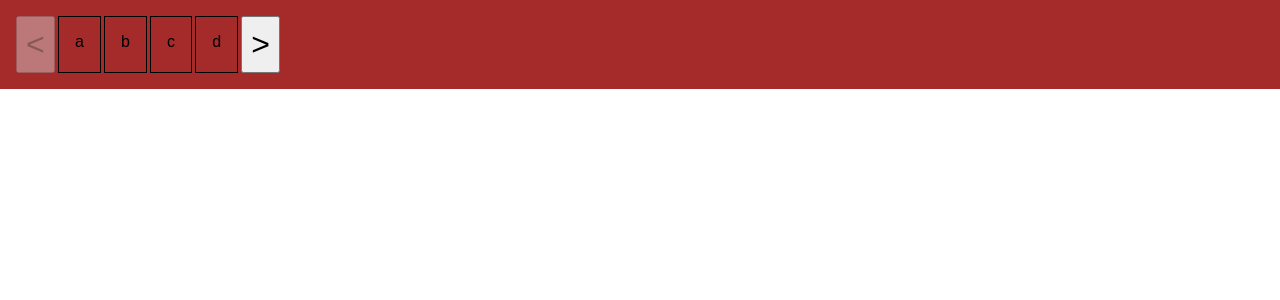
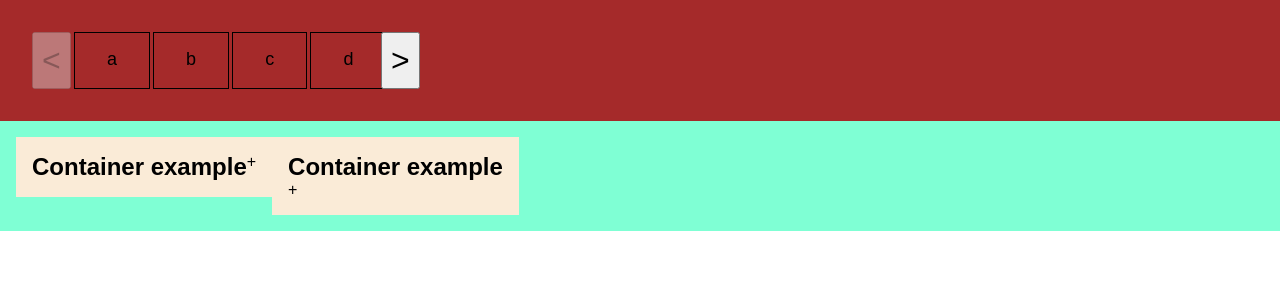
Before and after one commit to CesarQuint/Laboratory, a React (Vite) app: page / in a window 1280 px wide. Shown: the top 300 px of the page. Built offline with nearby package versions, Linux system fonts and the light colour scheme.

Commit message:
DropDrown

```diff
--- a/src/App.jsx
+++ b/src/App.jsx
@@ -1,4 +1,5 @@
 import Carrousel from "./components/Carrousel"
+import Dropdown from "./components/Dropdown"
 
 function App() {
 
@@ -6,6 +7,7 @@ function App() {
   return (
     <main >
       <Carrousel/>
+      <Dropdown/>
     </main>
   )
 }
--- a/src/components/Carrousel.jsx
+++ b/src/components/Carrousel.jsx
@@ -20,6 +20,7 @@ function Carrousel() {
         "i"
     ]
     const itArr=exArr.slice(0,4)
+
 
     useEffect(()=>{
         if(!activeArr.length){
--- /dev/null
+++ b/src/components/Dropdown.jsx
@@ -0,0 +1,51 @@
+import {useState} from 'react'
+
+function Dropdown() {
+    const [activo,setActivo]=useState(false)
+
+    const handleMostrar=()=>{
+        setActivo(!activo)
+    }
+
+  return (
+    <div className='dropContainer'>
+        <div className='dropBody'>
+            <section
+            className='select'
+            onClick={()=>handleMostrar()}
+            >
+                <h2>Container example</h2>
+                <span>{!activo ?"+":"-"}</span>
+            </section>
+            <section className={`${activo ?'show':''}  options `}>
+                <a href="/">Opt 1</a>
+                <a href="/">Opt 2</a>
+                <a href="/">Opt 3</a>
+                <a href="/">Opt 4</a>
+            </section>
+
+        </div>
+        {/**DropDown con hover */}
+        <div className='dropBody'>
+            <section
+            className='select2'
+            onClick={()=>handleMostrar()}
+            >
+                <h2>Container example</h2>
+                <span>{!activo ?"+":"-"}</span>
+            </section>
+            <section className={`${activo ?'show':''}  options `}>
+                <a href="/">Opt 1</a>
+                <a href="/">Opt 2</a>
+                <a href="/">Opt 3</a>
+                <a href="/">Opt 4</a>
+            </section>
+
+        </div>
+
+
+    </div>
+  )
+}
+
+export default Dropdown
--- a/src/index.css
+++ b/src/index.css
@@ -8,12 +8,12 @@ div.carouselContainer{
   display: flex;
   flex-flow: row wrap;
   background-color: brown;
-  padding: 1rem;
+  padding: 2rem;
 }
 div.card{
   border: 1px solid black;
-  padding: 1rem;
-
+  padding: 1rem 2rem;
+  font-size: large;
 }
 input[type=button]{
   padding: 0.5rem;
@@ -25,6 +25,88 @@ div.limitArea{
   flex-flow: row nowrap;
   gap: 0.2rem;
   margin: 0 0.2rem;
+ width: 25%;
+ transition: all 2s ease;
+}
 
+div.dropContainer{
+  background-color: aquamarine;
+  padding: 1rem;
+}
+div.dropBody{
+  position: relative;
+  padding: 1rem;
+  background-color: antiquewhite;
+  display: inline-flex;
+  flex-flow: column wrap;
+  transition: all 1s ease;
+}
+section.options{
+  position: absolute !important;
+  background-color: antiquewhite;
+  display: none;
+  top: 3.5rem;
+  left: 0;
+  gap: 1rem;
+  flex-flow: column wrap;
+  width: 100%;
+  align-items: center;
+  position: relative;
+  transition: all 1s ease;
+}
+section.options a{
+  text-decoration: none;
+  width: 100%;
+  border-bottom: 1px solid gray;
+  text-align: center;
+  padding: 0 0 1rem;
+}
+.show{
+  animation: despliegue 1s ease;
+  display: flex !important;
+}
+@keyframes despliegue {
+  0%{
+    opacity: 0%;
+    top:5rem;
+  }
+  100%{
+    opacity: 100%;
+    top:3.5rem;
+    left: 0rem;
+  }
+}
+section.select:hover{
+  cursor: pointer;
+}
+section.select{
+  display: flex;
+  flex-flow: row wrap;
+  gap :1rem;
+}
+section.select{
+  display: flex;
+  flex-flow: row wrap;
+  gap :0rem;
+}
 
+section.select2:hover~section.options {
+  animation: despliegue 1s ease;
+  display: flex !important;
 }
+section.options:hover{
+  display: flex !important;
+}
+
+@keyframes desvanecerce{
+  0%{
+    opacity: 100%;
+    top:3.5rem;
+    left: 0rem;
+
+  }
+  100%{
+    opacity: 0%;
+    top:5rem;
+  }
+}
```
